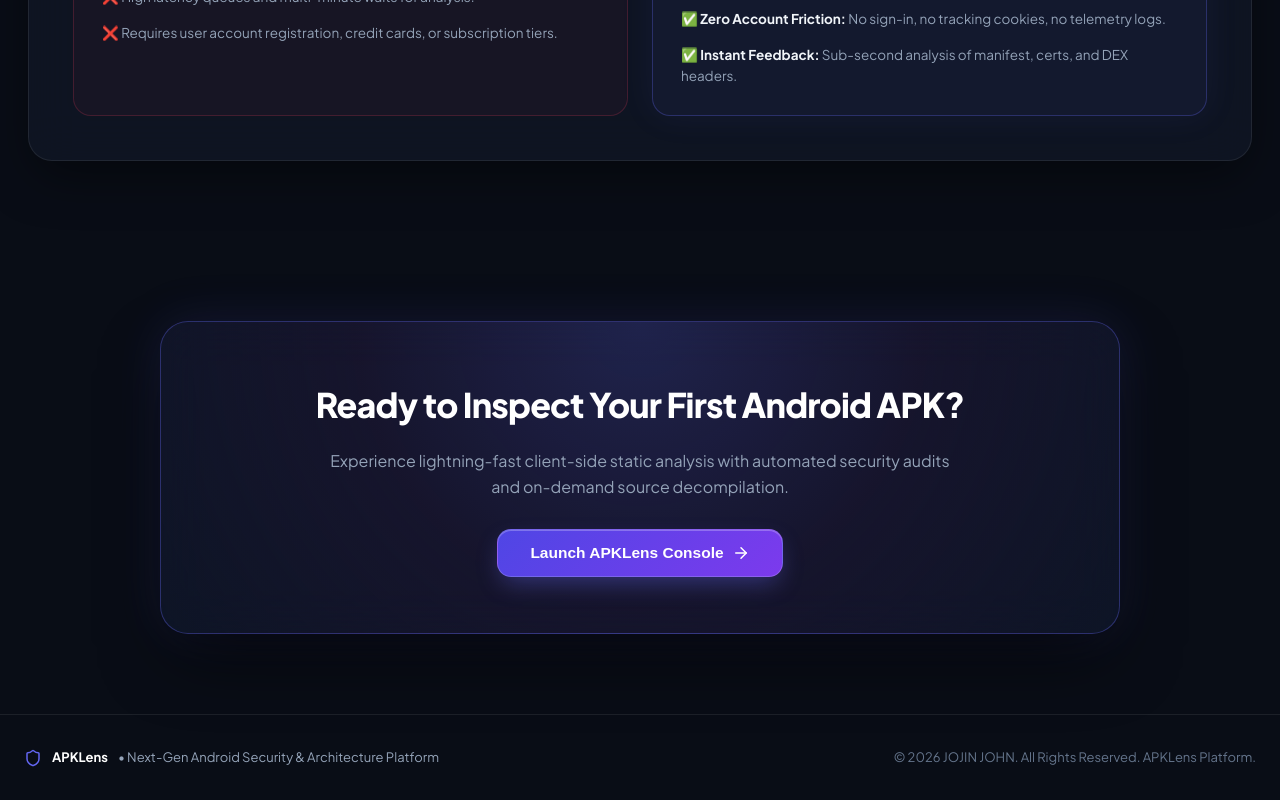
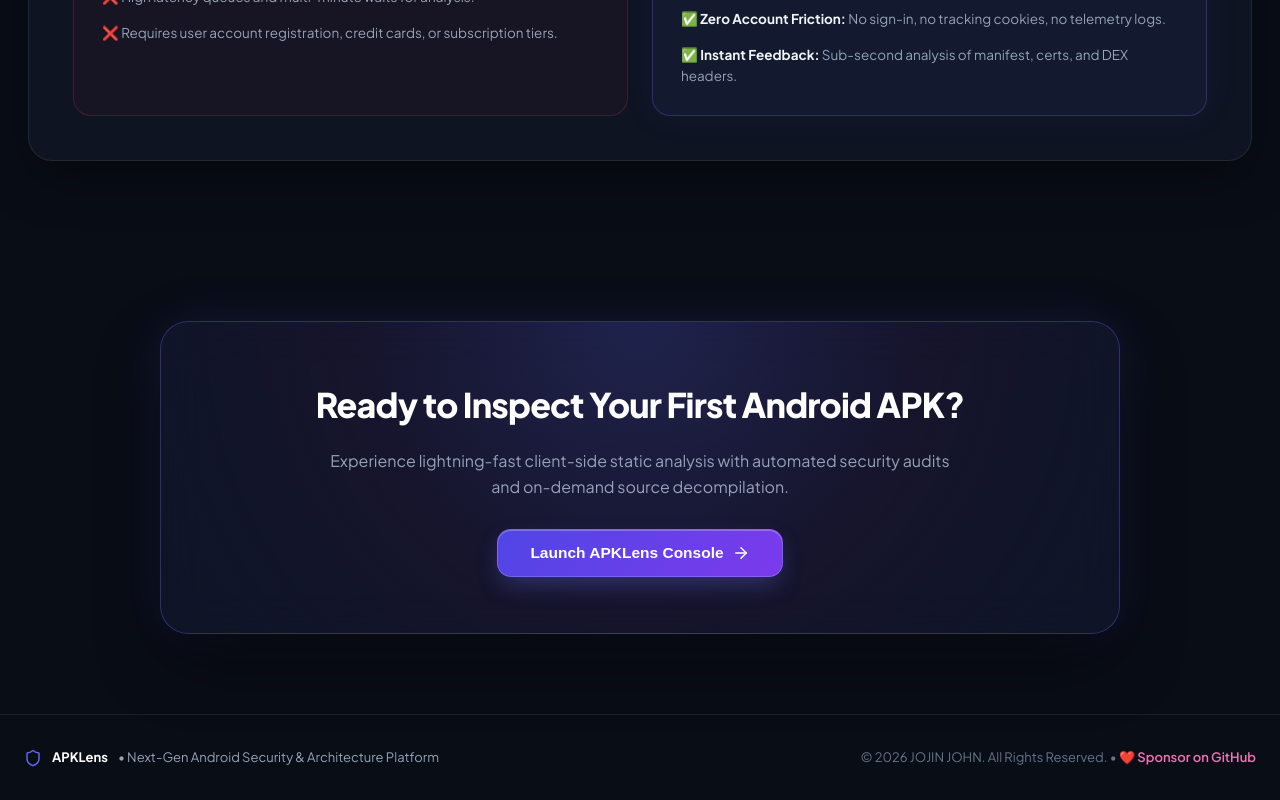
Before and after one commit to jojin1709/APKlens-, a Next.js app: page / in a window 1280 px wide. Shown: the part 3867-4667 px from the top of the page. Built offline with nearby package versions, Linux system fonts and the light colour scheme.

Commit message:
docs: add GitHub Sponsors badge and support section to README

```diff
--- a/components/LandingPage.tsx
+++ b/components/LandingPage.tsx
@@ -497,7 +497,7 @@
             <span>• Next-Gen Android Security & Architecture Platform</span>
           </div>
           <div className="footer-copy">
-            © 2026 JOJIN JOHN. All Rights Reserved. APKLens Platform.
+            © 2026 JOJIN JOHN. All Rights Reserved. • <a href="https://github.com/sponsors/jojin1709" target="_blank" rel="noopener noreferrer" style={{ color: "#f472b6", textDecoration: "none", fontWeight: 600 }}>❤️ Sponsor on GitHub</a>
           </div>
         </div>
       </footer>
```
Also changed, not shown: 1 other file (tests, documents, lock files or other folders).
